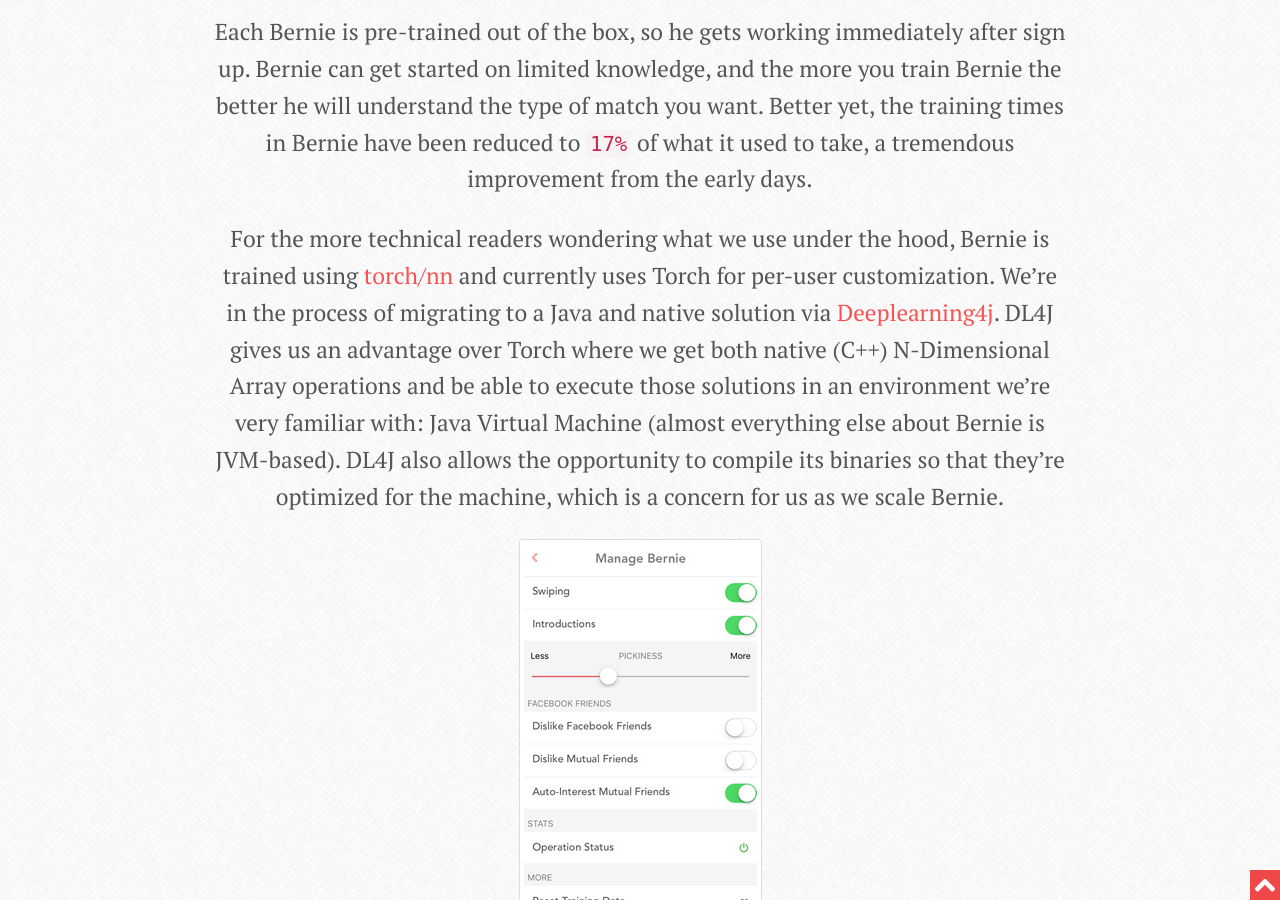
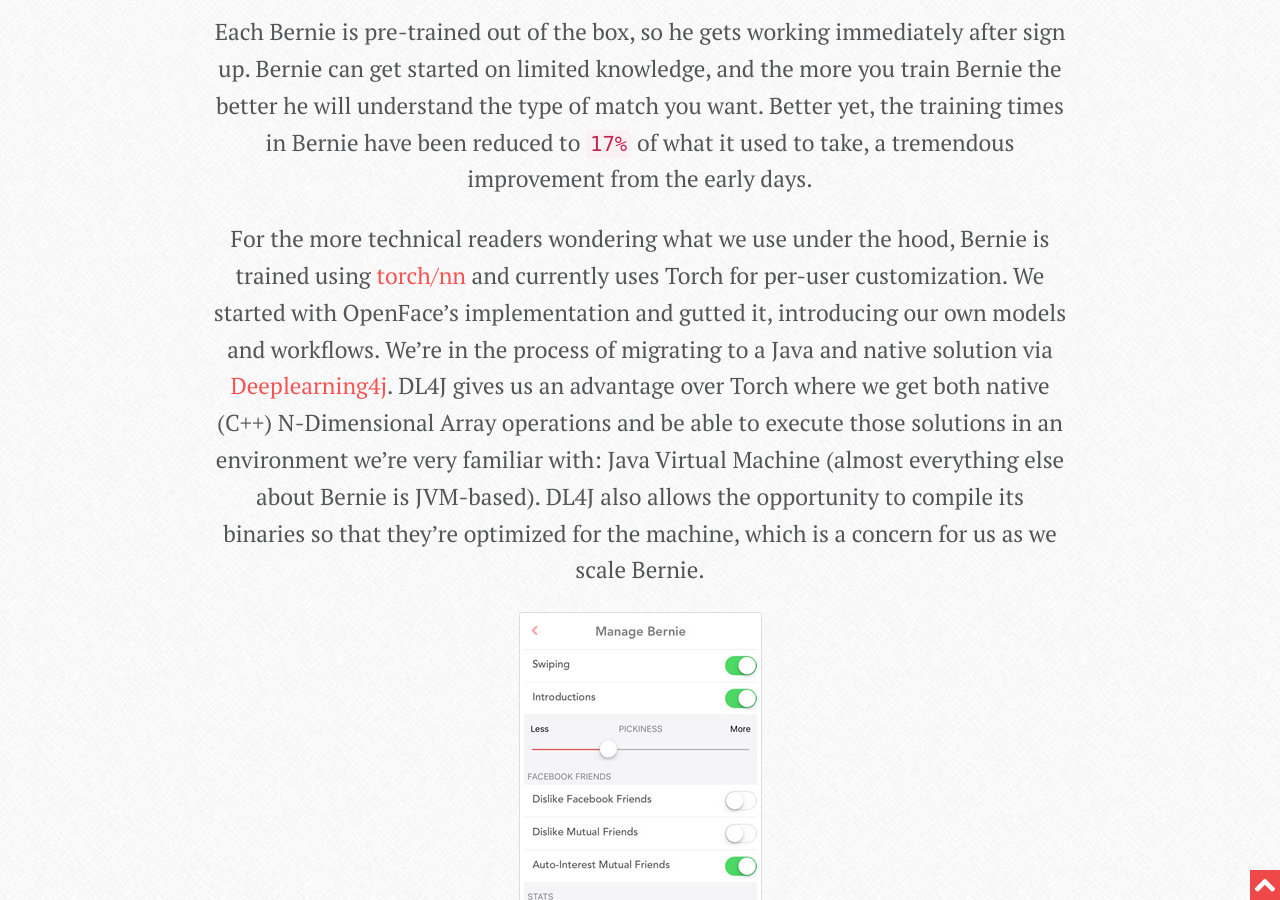
Before and after one commit to crockpotveggies/crockpotveggies.github.io, a Jekyll site: the page built from _posts/2016-07-26-automate-tinder-artificial-intelligence.md, in a window 1280 px wide and 900 px high, scrolled down 2503 px. Built offline with Jekyll 4.4.1, drawn with Linux system fonts in a browser that asks for light colours; some web fonts are replaced; Markdown is read by kramdown in place of the engine named in the settings; comment, search, counter and statistics services are not loaded.

Commit message:
Mention OpenFace.

```diff
--- a/_posts/2016-07-26-automate-tinder-artificial-intelligence.md
+++ b/_posts/2016-07-26-automate-tinder-artificial-intelligence.md
@@ -21,7 +21,7 @@
 
 Each Bernie is pre-trained out of the box, so he gets working immediately after sign up. Bernie can get started on limited knowledge, and the more you train Bernie the better he will understand the type of match you want. Better yet, the training times in Bernie have been reduced to `17%` of what it used to take, a tremendous improvement from the early days.
 
-For the more technical readers wondering what we use under the hood, Bernie is trained using <a href="https://github.com/torch/nn" target="_blank">torch/nn</a> and currently uses Torch for per-user customization. We're in the process of migrating to a Java and native solution via <a href="http://deeplearning4j.org" target="_blank">Deeplearning4j</a>. DL4J gives us an advantage over Torch where we get both native (C++) N-Dimensional Array operations and be able to execute those solutions in an environment we're very familiar with: Java Virtual Machine (almost everything else about Bernie is JVM-based). DL4J also allows the opportunity to compile its binaries so that they're optimized for the machine, which is a concern for us as we scale Bernie.
+For the more technical readers wondering what we use under the hood, Bernie is trained using <a href="https://github.com/torch/nn" target="_blank">torch/nn</a> and currently uses Torch for per-user customization. We started with OpenFace's implementation and gutted it, introducing our own models and workflows. We're in the process of migrating to a Java and native solution via <a href="http://deeplearning4j.org" target="_blank">Deeplearning4j</a>. DL4J gives us an advantage over Torch where we get both native (C++) N-Dimensional Array operations and be able to execute those solutions in an environment we're very familiar with: Java Virtual Machine (almost everything else about Bernie is JVM-based). DL4J also allows the opportunity to compile its binaries so that they're optimized for the machine, which is a concern for us as we scale Bernie.
 
 <center><img src="/uploads/bernie_settings.jpg" alt="Bernie Settings | Automate Tinder Happn" class="img-responsive thumbnail" /></center>
 
```
